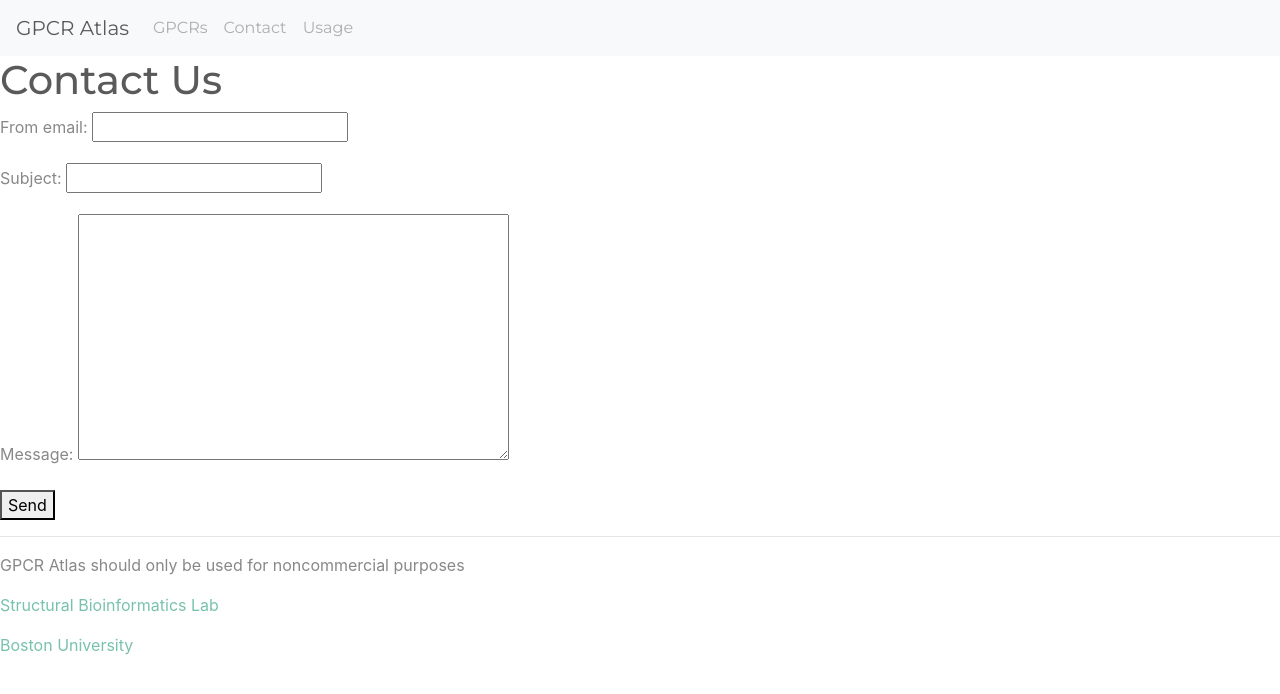
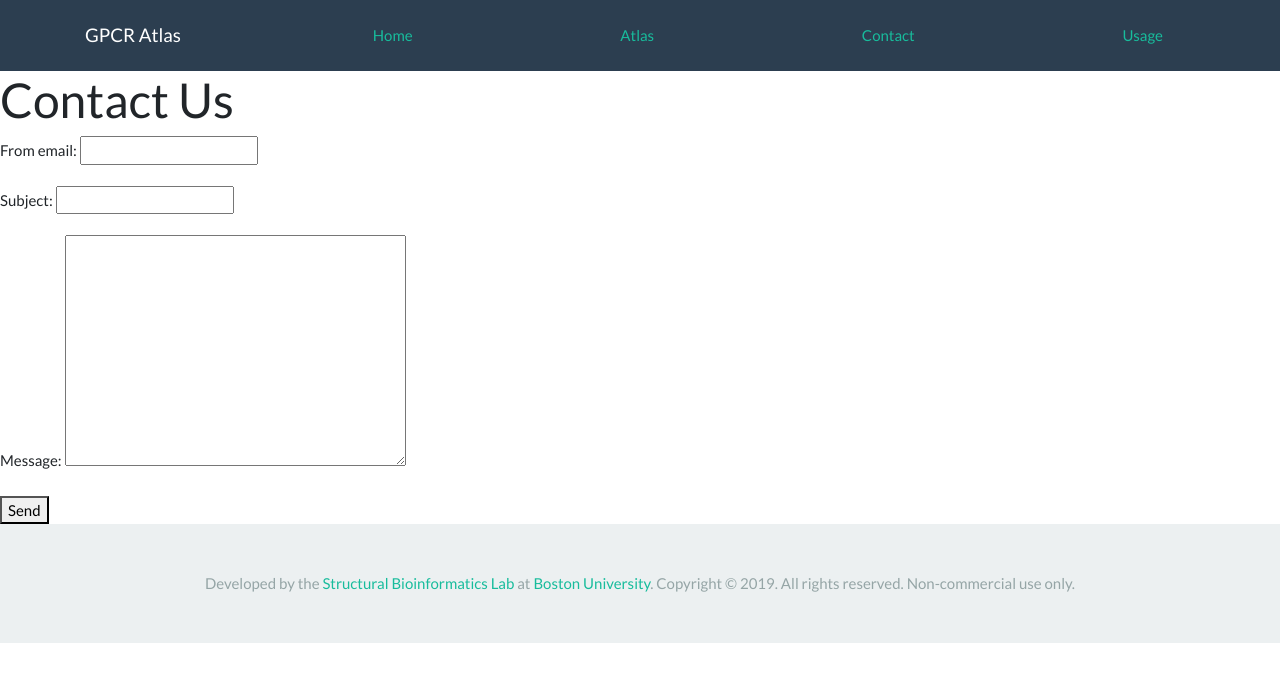
Before and after one commit to bspitzer-bu/Group_Project, a Django app: page /contact/ in a window 1280 px wide. Shown: the top 694 px of the page. Run offline with Django 3.2, Linux system fonts and the light colour scheme; some libraries are stand-ins or nearby versions.

Commit message:
rewrite base template

```diff
--- a/src/templates/base.html
+++ b/src/templates/base.html
@@ -1,37 +1,71 @@
 <!DOCTYPE html>
 {% load static %}
-<html lang="en" dir="ltr">
+<html lang="en">
 <head>
   <meta charset="utf-8">
   <meta name="viewport" content="width=device-width, initial-scale=1, shrink-to-fit=no">
-    <link rel="stylesheet" href="https://cdnjs.cloudflare.com/ajax/libs/twitter-bootstrap/4.3.1/css/bootstrap.min.css">
-    <link rel="stylesheet" href="https://cdnjs.cloudflare.com/ajax/libs/bootswatch/4.3.1/minty/bootstrap.min.css">
-
+  <link rel="stylesheet" href="https://cdnjs.cloudflare.com/ajax/libs/twitter-bootstrap/4.3.1/css/bootstrap.css">
+  <link rel="stylesheet" href="https://cdnjs.cloudflare.com/ajax/libs/bootswatch/4.3.1/flatly/bootstrap.css">
+  <link rel="stylesheet" href="https://cdn.datatables.net/1.10.18/css/dataTables.bootstrap4.min.css">
+  <link rel="stylesheet" href="https://cdn.datatables.net/buttons/1.5.6/css/buttons.bootstrap4.min.css">
+  <link rel="stylesheet" href="https://cdn.datatables.net/responsive/2.2.2/css/responsive.bootstrap4.min.css">
+  <link rel="stylesheet" href="https://cdn.datatables.net/scroller/2.0.0/css/scroller.bootstrap4.min.css">
+  <title>GPCR Atlas | Home</title>
 </head>
 <body>
-    <nav class="navbar navbar-expand-lg navbar-light bg-light">
-      <a class="navbar-brand" href="{% url 'home' %}">GPCR Atlas</a>
-      <button class="navbar-toggler" type="button" data-toggle="collapse" data-target="#navbarNavAltMarkup" aria-controls="navbarNavAltMarkup" aria-expanded="false" aria-label="Toggle navigation">
-        <span class="navbar-toggler-icon"></span>
-      </button>
-      <div class="collapse navbar-collapse" id="navbarNavAltMarkup">
-        <div class="navbar-nav">
-          <a class="nav-item nav-link" href="{% url 'gpcrdb:gpcrdb' %}">GPCRs</a>
-          <a class="nav-item nav-link" href="{% url 'email' %}">Contact</a>
+  <nav class="navbar navbar-expand-lg navbar-dark bg-primary sticky-top">
+    <div class="container">
+      <span class="navbar-brand mb-0 h1">GPCR Atlas</span>
+      <a class="nav-item nav-link" href="{% url 'home' %}">Home</a>
+      <a class="nav-item nav-link" href="{% url 'gpcrdb:gpcrdb' %}">Atlas</a>
+      <a class="nav-item nav-link" href="{% url 'contact' %}">Contact</a>
       <a class="nav-item nav-link" href="{% url 'usage' %}">Usage</a>
-        </div>
     </div>
   </nav>
   {% block content %}{% endblock %}
+  <div class="container-fluid bg-light py-5">
+    <p class="text-muted text-center my-0">Developed by the <a href="#">Structural Bioinformatics Lab</a> at <a href="#">Boston University</a>. Copyright &copy; 2019. All rights reserved. Non-commercial use only.</p>
+  </div>
+  <script src="https://cdnjs.cloudflare.com/ajax/libs/jquery/3.4.0/jquery.js"></script>
+  <script src="https://cdnjs.cloudflare.com/ajax/libs/twitter-bootstrap/4.3.1/js/bootstrap.bundle.js"></script>
+  <script src="https://cdn.datatables.net/1.10.18/js/jquery.dataTables.min.js"></script>
+  <script src="https://cdn.datatables.net/1.10.18/js/dataTables.bootstrap4.min.js"></script>
+  <script src="https://cdn.datatables.net/buttons/1.5.6/js/dataTables.buttons.min.js"></script>
+  <script src="https://cdn.datatables.net/buttons/1.5.6/js/buttons.bootstrap4.min.js"></script>
+  <script src="https://cdnjs.cloudflare.com/ajax/libs/jszip/3.2.0/jszip.js"></script>
+  <script src="https://cdn.datatables.net/buttons/1.5.6/js/buttons.html5.min.js"></script>
+  <script src="https://cdn.datatables.net/responsive/2.2.2/js/dataTables.responsive.min.js"></script>
+  <script src="https://cdn.datatables.net/responsive/2.2.2/js/responsive.bootstrap4.min.js"></script>
+  <script src="https://cdn.datatables.net/scroller/2.0.0/js/dataTables.scroller.min.js"></script>
   {% block extra_js %}{% endblock extra_js %}
-    <footer>
-      <hr>
-      <div>
-        <p>GPCR Atlas should only be used for noncommercial purposes</p>
-        <p><a href="https://structure.bu.edu/">Structural Bioinformatics Lab</a></p>
-        <p><a href="http://www.bu.edu/">Boston University</a></p>
-      </div>
-    </footer>
-    <script src="https://cdnjs.cloudflare.com/ajax/libs/twitter-bootstrap/4.3.1/js/bootstrap.bundle.js"></script>
+  <script type="text/javascript">
+    $(document).ready(function() {
+      $("#table").DataTable({
+        "ajax": {
+          "url": "https://jsonplaceholder.typicode.com/comments",
+          "dataSrc": ""
+        },
+        "deferRender": true,
+        "columns": [
+          { "data": "postId" },
+          { "data": "id" },
+          { "data": "name" },
+          { "data": "email" }
+        ],
+        dom: "Bfrtip",
+        buttons: [
+          "copy", "csv", "excel"
+        ],
+        responsive:  true,
+        scrollY:     "50vh",
+        deferRender: true,
+        scroller:    true
+      });
+
+      $(".dt-buttons").addClass("float-left");
+      $(".dataTables_filter").addClass("float-right");
+      $("input").removeClass("form-control-sm");
+    });
+  </script>
 </body>
 </html>
```
Lines whose indentation alone changed are shown as unchanged.
